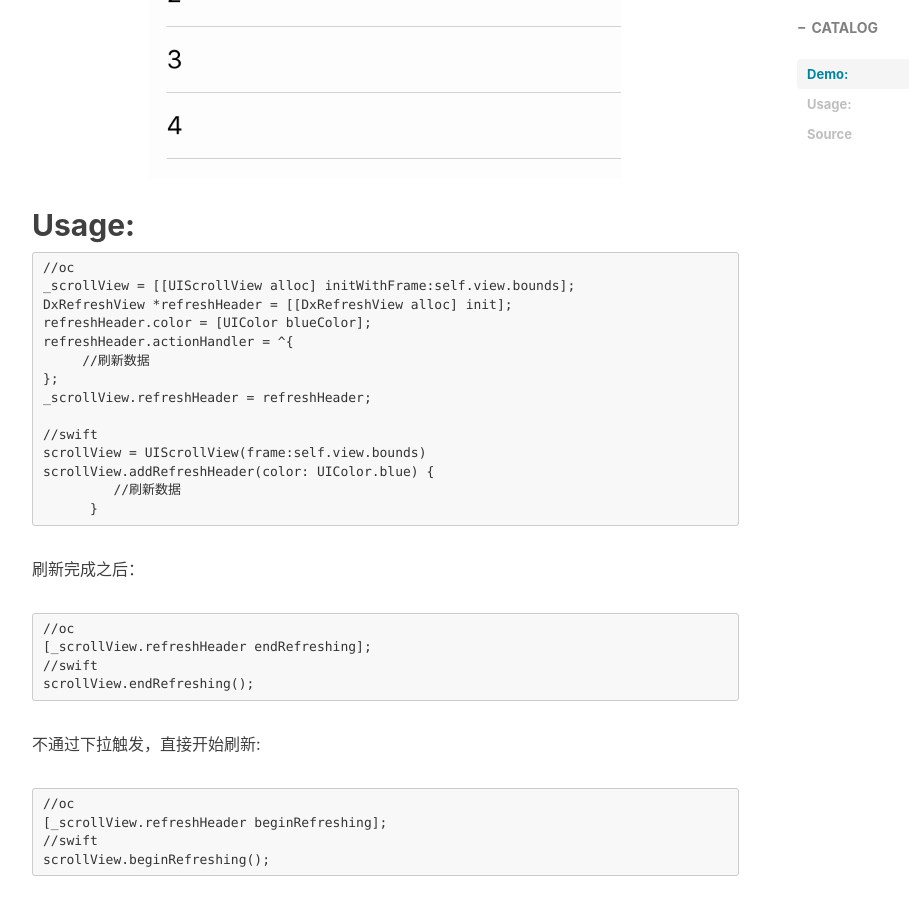
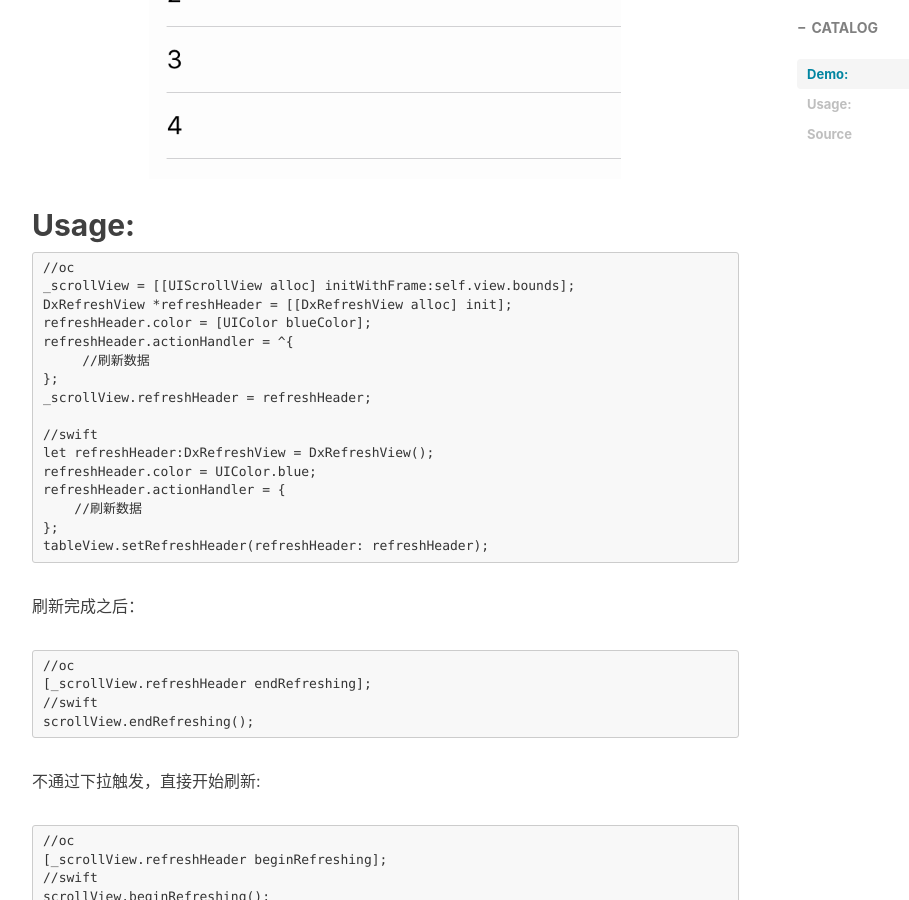
Before and after one commit to StevenDXC/Blog, a Jekyll site: the page built from _posts/2016-09-12-Refreshview.md, in a window 1280 px wide and 900 px high, scrolled down 848 px. Shown: the whole window, without its empty margins (233-1142 px from the left). Built offline with Jekyll 4.4.1, drawn with Linux system fonts in a browser that asks for light colours; nearby versions of some CDN libraries; Markdown is read by kramdown in place of the engine named in the settings; comment, search, counter and statistics services are not loaded.

Commit message:
Update 2016-09-12-Refreshview.md

````diff
--- a/_posts/2016-09-12-Refreshview.md
+++ b/_posts/2016-09-12-Refreshview.md
@@ -30,10 +30,12 @@ refreshHeader.actionHandler = ^{
 _scrollView.refreshHeader = refreshHeader;
 
 //swift
-scrollView = UIScrollView(frame:self.view.bounds)
-scrollView.addRefreshHeader(color: UIColor.blue) {
-         //刷新数据
-      }
+let refreshHeader:DxRefreshView = DxRefreshView();
+refreshHeader.color = UIColor.blue;
+refreshHeader.actionHandler = {
+    //刷新数据
+};
+tableView.setRefreshHeader(refreshHeader: refreshHeader);
 ```
 
 刷新完成之后：
````
